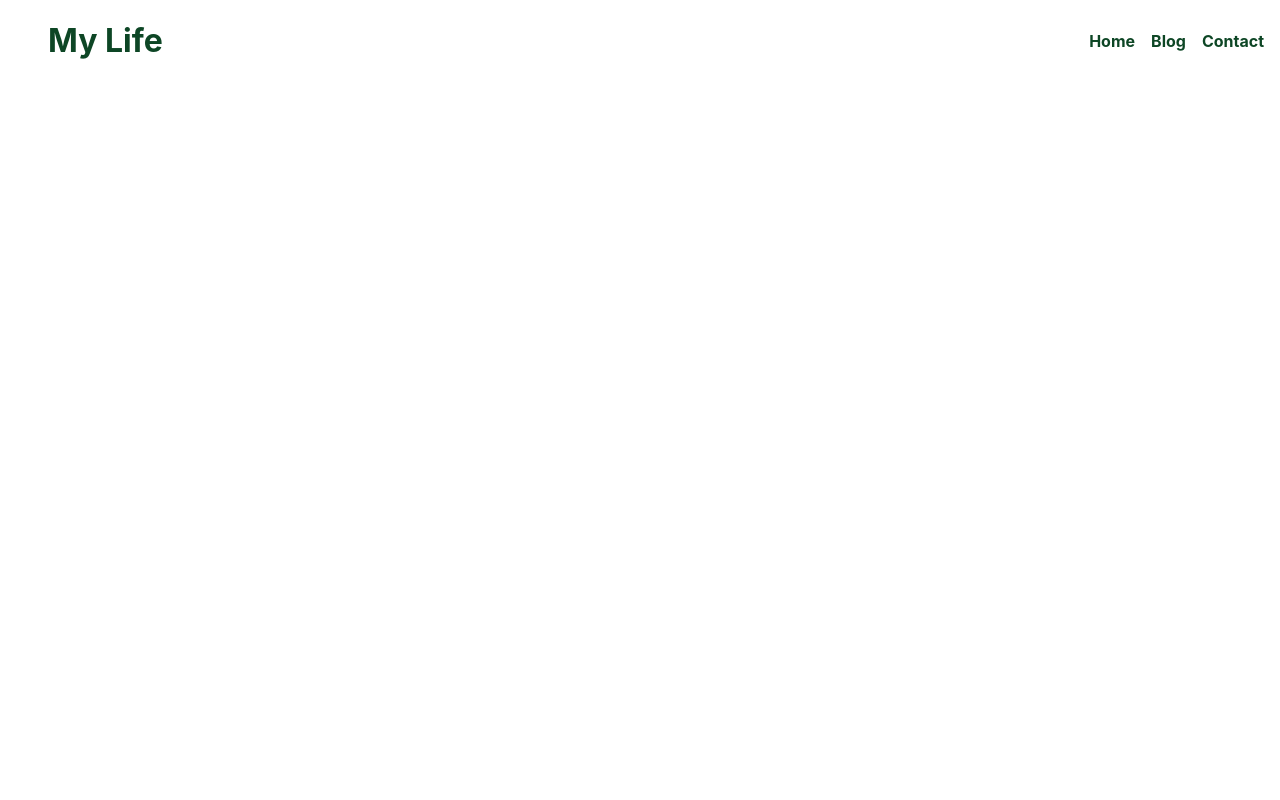
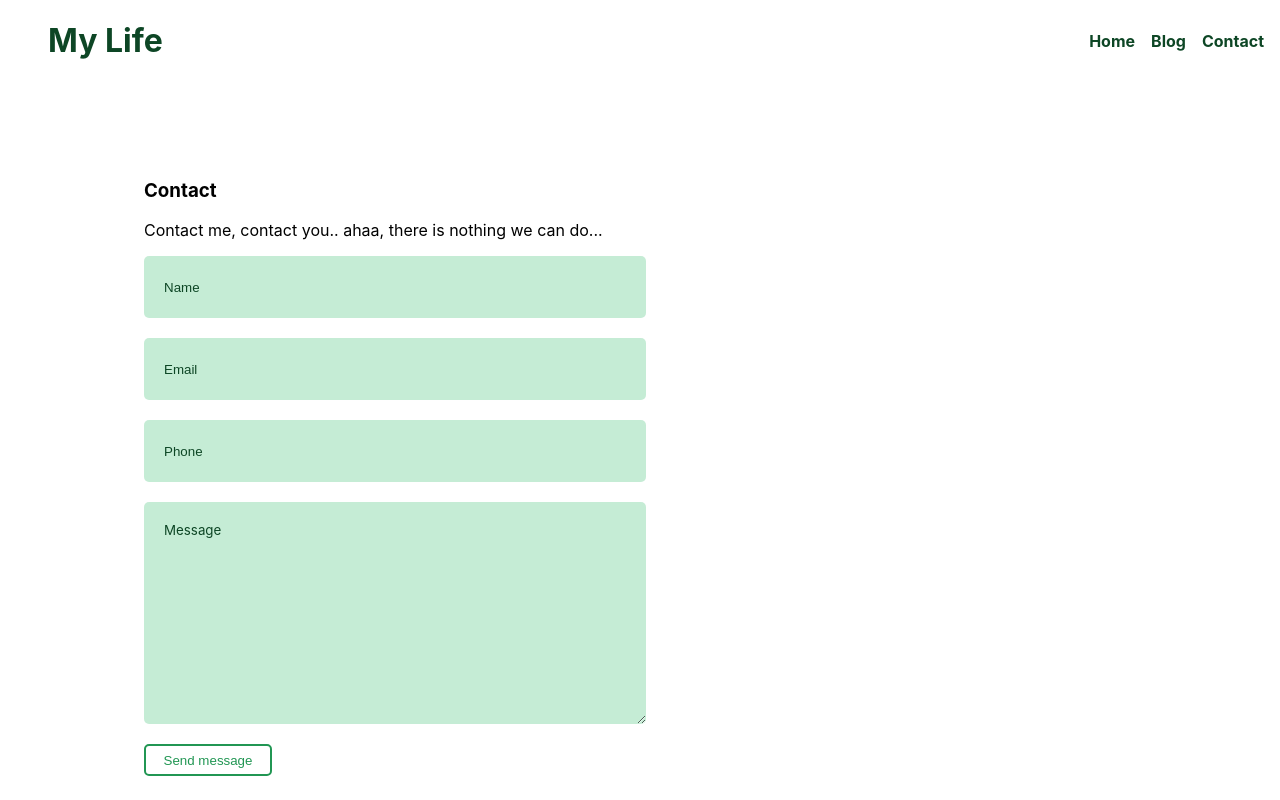
Before and after one commit to g-hoost/router-simple-blog, a React (Create React App) app in the folder simple-blog/: page /contact in a window 1280 px wide. Built offline with nearby package versions, Linux system fonts and the light colour scheme.

Commit message:
contact form styling

```diff
--- a/simple-blog/src/App.css
+++ b/simple-blog/src/App.css
@@ -25,13 +25,17 @@ header h1 {
   margin-left: 20rem;
 }
 .home button,
-.titles button {
+.titles button,
+.contactButton {
   width: 6rem;
   height: 2rem;
   color: #219653;
   background-color: unset;
   border: 2px solid #219653;
   border-radius: 5px;
+}
+.contactButton {
+  width: 8rem;
 }
 .home img {
   width: 100%;
@@ -138,3 +142,27 @@ a {
 .author {
   font-weight: bold;
 }
+/* post */
+
+.contactContainer {
+  display: block;
+  padding-top: 10rem;
+  margin-left: 12%;
+}
+input,
+textarea {
+  display: block;
+  background: rgba(111, 207, 151, 0.4);
+  border: none;
+  width: 480px;
+  height: 60px;
+  margin-bottom: 20px;
+  border-radius: 5px;
+  color: #0D4625;
+  padding-left: 20px;
+}
+textarea {
+  height: 200px;
+  font-family: inherit;
+  padding-top: 20px;
+}
--- a/simple-blog/src/Components/Contact.js
+++ b/simple-blog/src/Components/Contact.js
@@ -2,8 +2,16 @@ const Contact = (props) =>
 {
     return (
 
-        <div>
-
+        <div className="contactContainer">
+            <h3>Contact</h3>
+            <p>Contact me, contact you.. ahaa, there is nothing we can do...</p>
+            <form>
+                <input type="text" value="Name" placeholder="Name"></input>
+                <input type="email" value="Email"></input>
+                <input type="text" value="Phone"></input>
+                <textarea type="message" value="Message"></textarea>
+                <button className="contactButton">Send message</button>
+            </form>
         </div>
     );
 }
```
Also changed, not shown: simple-blog/public/index.html (+6 -4 lines).
